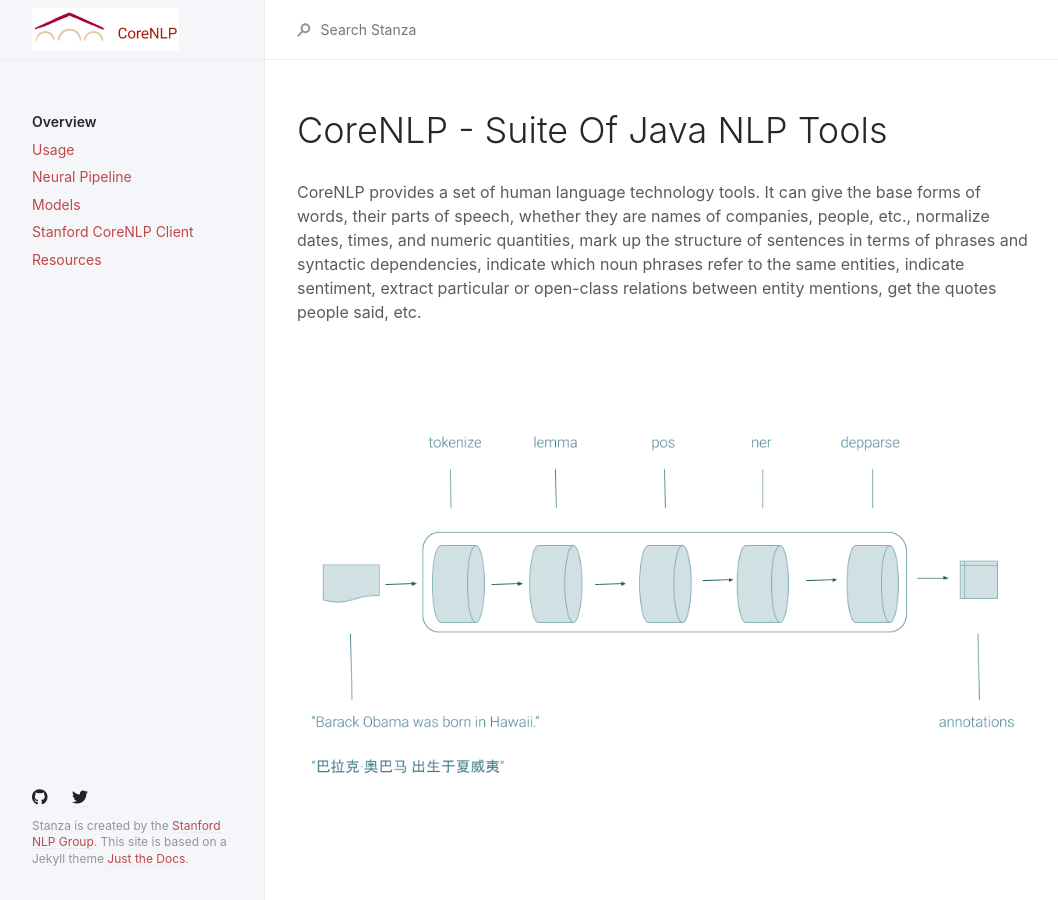
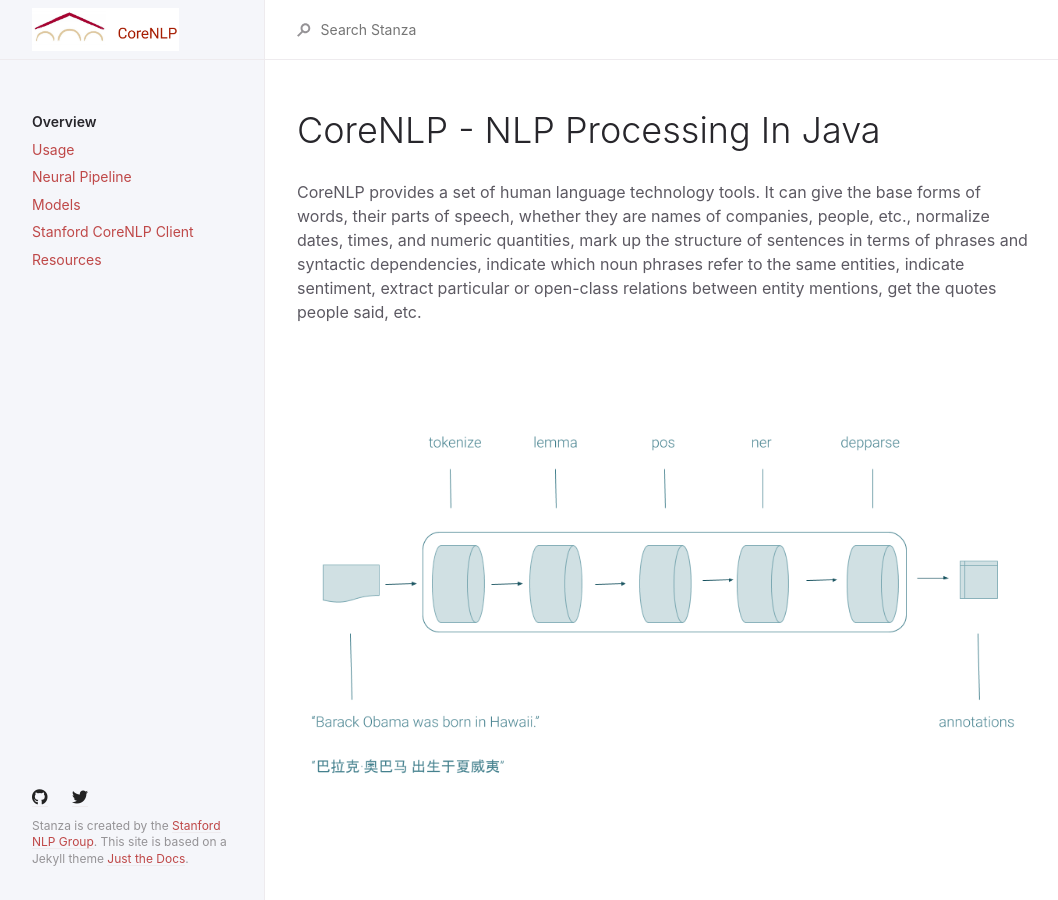
Before and after one commit to stanfordnlp/corenlp-docs-dev, a Jekyll site: the page built from _pages/index.md, in a window 1280 px wide. Shown: the whole page, without its empty margins (107-1165 px from the left). Built offline with Jekyll 4.4.1, drawn with Linux system fonts in a browser that asks for light colours; nearby versions of some CDN libraries.

Commit message:
improve wording

```diff
--- a/_pages/index.md
+++ b/_pages/index.md
@@ -8,7 +8,7 @@ nav_order: 1
 homepage: true
 ---
 
-# CoreNLP - Suite Of Java NLP Tools
+# CoreNLP - NLP Processing In Java
 {: .no_toc }
 
 CoreNLP provides a set of human language technology tools. It can give the base forms of words, their parts of speech, whether they are names of companies, people, etc., normalize dates, times, and numeric quantities, mark up the structure of sentences in terms of phrases and syntactic dependencies, indicate which noun phrases refer to the same entities, indicate sentiment, extract particular or open-class relations between entity mentions, get the quotes people said, etc.
```
